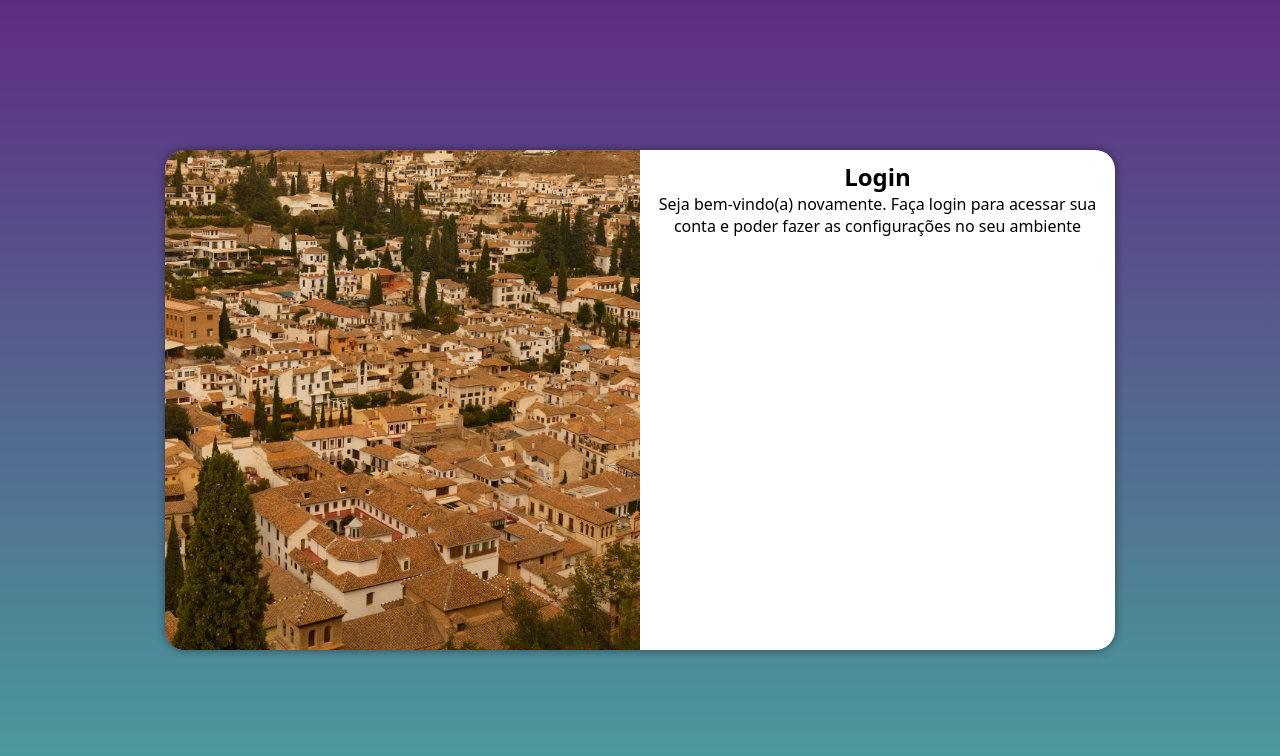
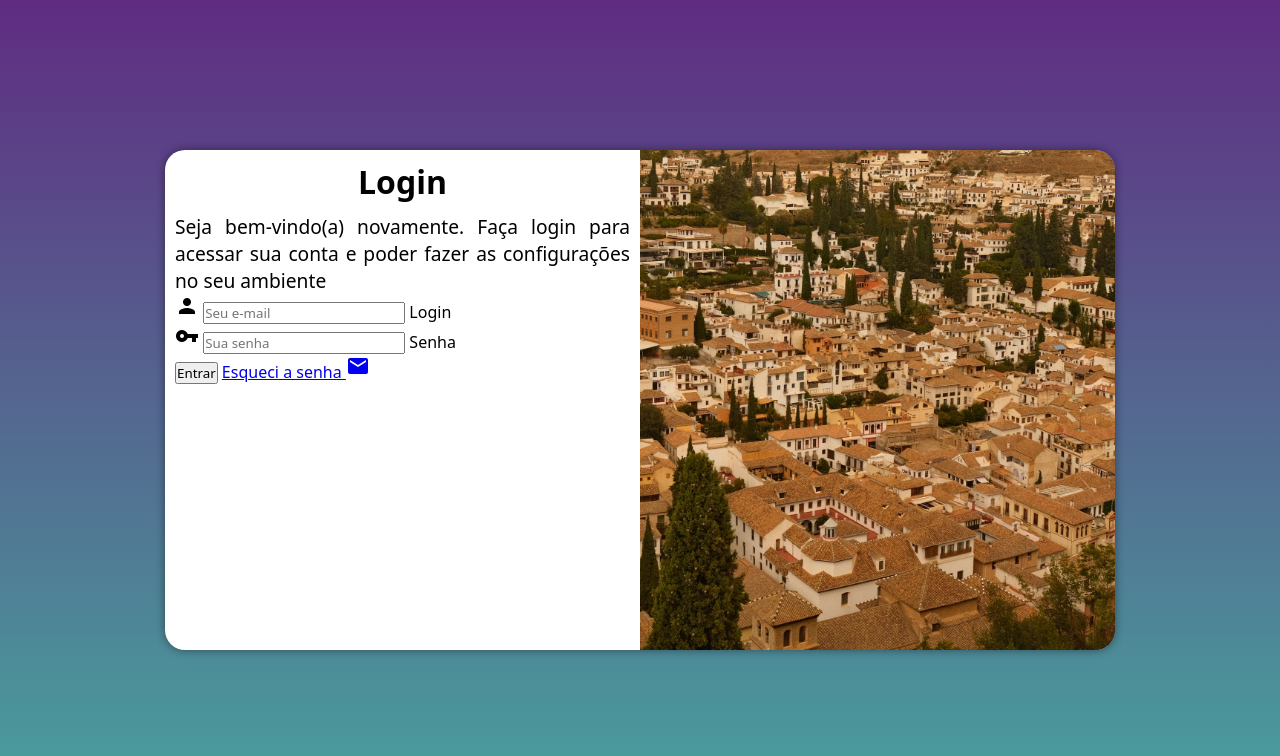
Before and after one commit to hugosbarbosa/projeto-login, a plain HTML site: page index.html in a window 1280 px wide. Drawn offline with Linux system fonts and the light colour scheme.

Commit message:
formulario

```diff
--- a/estilos/mediaqueries.css
+++ b/estilos/mediaqueries.css
@@ -39,14 +39,19 @@ Grandes telas: Acima de 1200px
         width: 950px;
     }
     section#login > div#imagen {
-        float: left;
+        float: right;
         width: 50%;
         height: 100%;
     }
     section#login > div#formulario{
-        float: right;
+        float: left;
         width: 50%;
     }
-
-
+    div#formulario > h1 {
+        font-size: 2em;
+    }
+    div#formulario > p{
+        font-size: 1.2em;
+        text-align: justify;
+    }
 }
--- a/estilos/style.css
+++ b/estilos/style.css
@@ -56,6 +56,13 @@ section#login > div#imagen {
 section#login > div#formulario{
     display: block;
     padding: 10px;
-    margin: auto;
+}
+
+div#formulario > h1{
     text-align: center;
+    margin-bottom: 10px;
 }
+div#formulario > p{
+    font-size: .8em;
+    text-align: justify;
+}
--- a/index.html
+++ b/index.html
@@ -6,6 +6,8 @@
     <title>Projeto Login</title>
     <link rel="stylesheet" href="estilos/style.css">
     <link rel="stylesheet" href="estilos/mediaqueries.css">
+    <link href="https://fonts.googleapis.com/icon?family=Material+Icons"
+      rel="stylesheet">
 </head>
 <body>
     <main>
@@ -16,7 +18,28 @@
             <div id="formulario">
                 <h1>Login</h1>
                 <p>Seja bem-vindo(a) novamente. Faça login para acessar sua conta e poder fazer as configurações no seu ambiente</p>
-                <form action="login" method="post"></form>
+                <form action="login" method="post" autocomplete="on">
+                    <div class="campo">
+                        <span class="material-icons md-dark">person</span>
+
+                        <input type="email" name="login" id="ilogin" placeholder="Seu e-mail" autocomplete="email" required maxlength="30">
+
+                        <label for="ilogin"> Login</label>
+                    </div>
+                    <div class="campo">
+                        <span class="material-icons md-dark">vpn_key</span>
+
+                        <input type="password" name="senha" id="isenha" placeholder="Sua senha" autocomplete="current-password" required minlength="8" maxlength="20">
+
+                        <label for="isenha"> Senha</label>
+                    </div>
+                    <div class="enviar">
+                        <input type="submit" value="Entrar">
+                        <a href="esqueci.html"> Esqueci a senha
+                            <span class="material-icons md-dark">mail</span>
+                        </a>
+                    </div>
+                </form>
             </div>
 
         </section>
```
